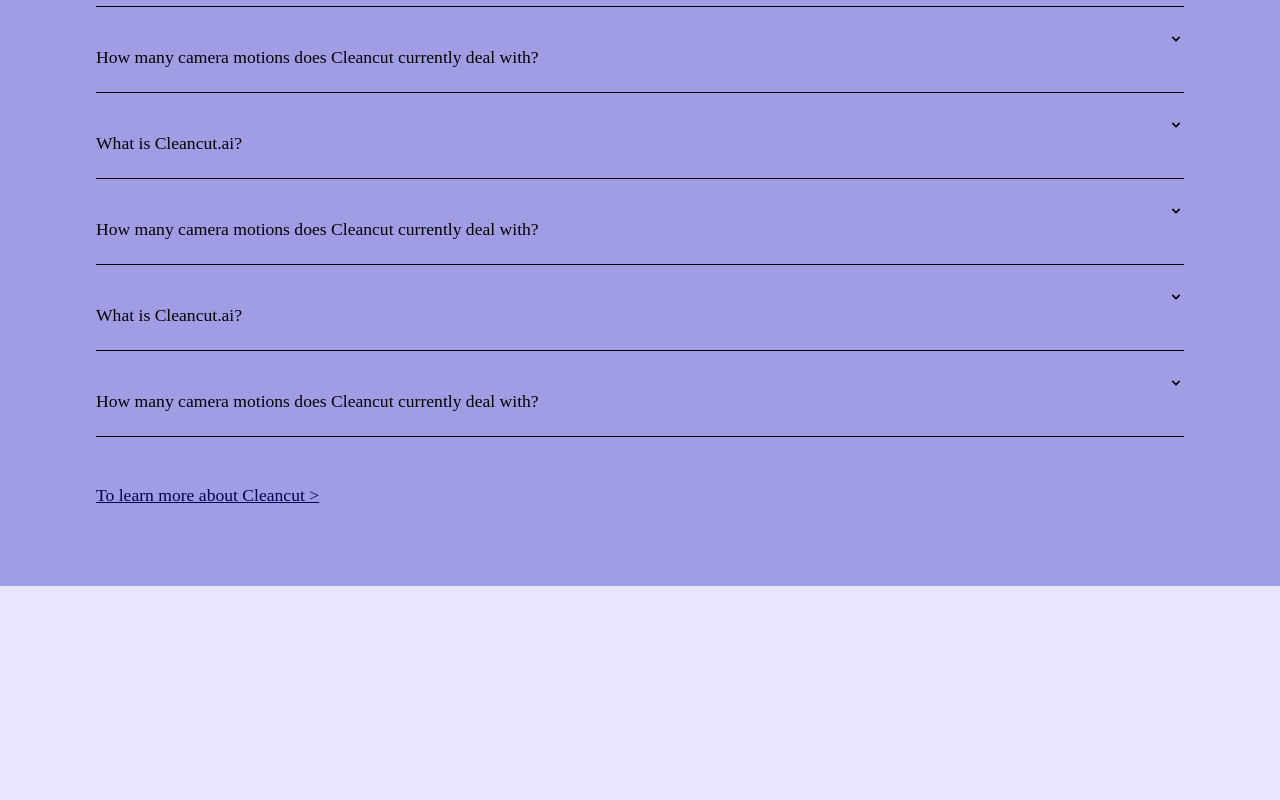
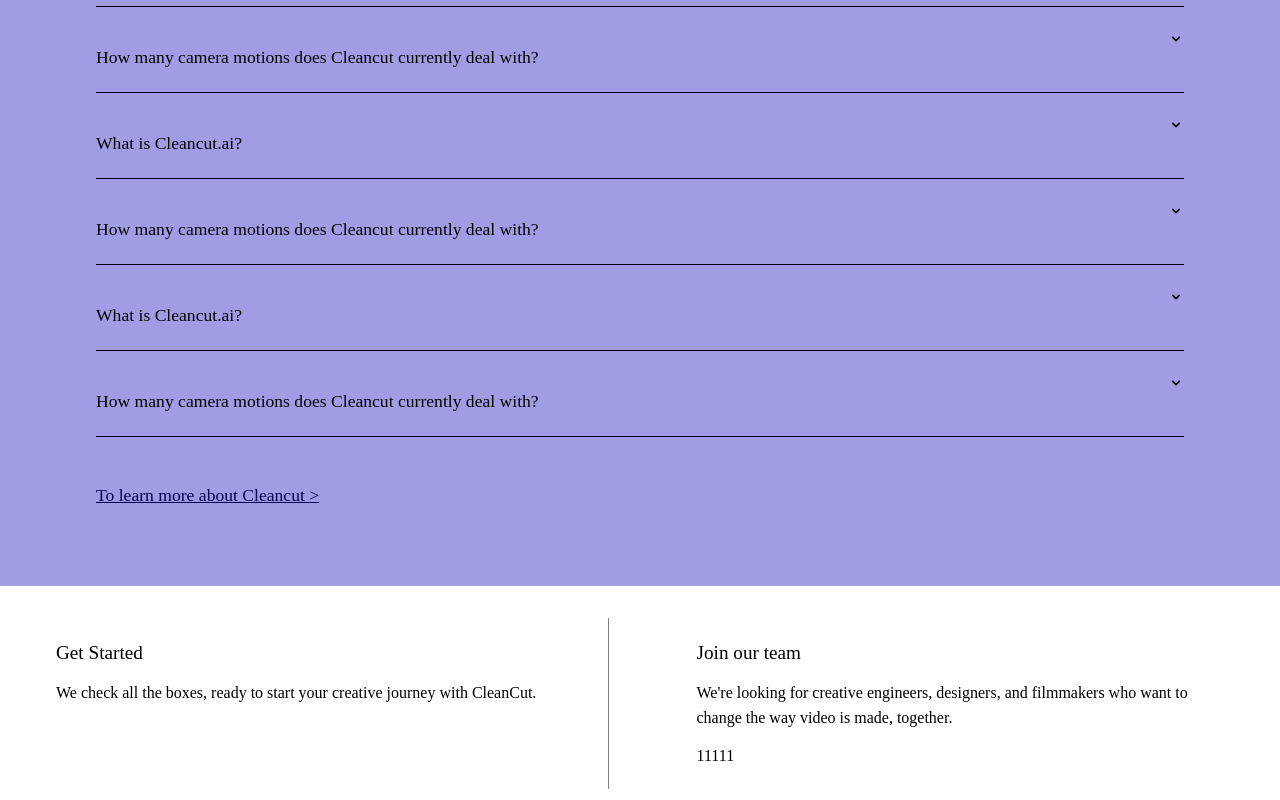
Before and after one commit to samudra-perera/cleancut.ai, a React (Create React App) app in the folder client/: page / in a window 1280 px wide. Shown: the part 1229-2029 px from the top of the page. Before the commit the page ends 1927 px from the top, so only its background shows below. Built offline with nearby package versions, Linux system fonts and the light colour scheme; a web font is replaced by a local one.

Commit message:
Created Footer Component, started prelim styling for the Footer

```diff
--- a/client/src/App.js
+++ b/client/src/App.js
@@ -1,5 +1,6 @@
 import CallToAction from "./components/CallToAction/CallToAction";
 import FAQ from "./components/FAQ/FAQ";
+import Footer from "./components/Footer/Footer";
 import NavBar from "./components/nav/NavBar";
 
 function App() {
@@ -8,6 +9,7 @@ function App() {
       <NavBar/>
       <CallToAction />
       <FAQ/>
+      <Footer/>
     </>
   );
 }
--- a/client/src/components/FAQ/FAQ.jsx
+++ b/client/src/components/FAQ/FAQ.jsx
@@ -2,15 +2,15 @@ import React from "react";
 import {
   StyledContainer,
 } from "../CallToAction/styles/CTA.styled";
-import { FAQContainer, FAQLink, FAQHeading } from "./styles/FAQ.styles";
+import { FAQContainerMain, FAQLink, FAQHeading, FAQContainerSecondary } from "./styles/FAQ.styles";
 import { QnA } from "./Questions";
 import FAQDropDown from "./FAQDropDown";
 
 const FAQ = () => {
   return (
     <>
-      <FAQContainer>
-        <StyledContainer>
+      <FAQContainerMain>
+        <FAQContainerSecondary>
           <FAQHeading>FAQs</FAQHeading>
           {
             QnA.map((question, index) => {
@@ -18,8 +18,8 @@ const FAQ = () => {
             })
           }
           <FAQLink href="http://google.com">To learn more about Cleancut {">"}</FAQLink>
-        </StyledContainer>
-      </FAQContainer>
+        </FAQContainerSecondary>
+      </FAQContainerMain>
     </>
   );
 };
--- a/client/src/components/FAQ/FAQDropDown.jsx
+++ b/client/src/components/FAQ/FAQDropDown.jsx
@@ -1,3 +1,4 @@
+//Add Smooth Slide down transition for the dropdown
 import React, { useState } from "react";
 import styled from "styled-components";
 import { StyledParagraph } from "../CallToAction/styles/CTA.styled";
@@ -18,10 +19,8 @@ const DropDownContainer = styled.div`
   cursor: pointer;
   border-bottom: 1px solid black;
 `;
-//Need to add a transition for the opening and closing of the border bottom
-const AnswerDropDown = styled(StyledParagraph)`
-`;
-//
+
+const AnswerDropDown = styled(StyledParagraph)``;
 
 const FAQDropDown = (props) => {
   const [isActive, setIsActive] = useState(false);
--- a/client/src/components/FAQ/styles/FAQ.styles.js
+++ b/client/src/components/FAQ/styles/FAQ.styles.js
@@ -1,5 +1,5 @@
 import styled from "styled-components";
-import { StyledHeading, StyledLink } from "../../CallToAction/styles/CTA.styled";
+import { StyledContainer, StyledHeading, StyledLink } from "../../CallToAction/styles/CTA.styled";
 
 const FAQLink = styled(StyledLink)`
   font-size: 1.1rem;
@@ -8,9 +8,13 @@ const FAQLink = styled(StyledLink)`
   margin-bottom: 5rem;
 `;
 
-const FAQContainer = styled.div`
+const FAQContainerMain = styled.div`
     width: 100vw;
     background-color: #A09DE4;
+`
+
+const FAQContainerSecondary = styled(StyledContainer)`
+    margin-bottom: 0rem;
 `
 
 const FAQHeading = styled(StyledHeading)`
@@ -20,4 +24,4 @@ const FAQHeading = styled(StyledHeading)`
     font-size: 4rem;
 `
 
-export { FAQContainer, FAQLink, FAQHeading };
+export { FAQContainerMain, FAQLink, FAQHeading, FAQContainerSecondary };
--- /dev/null
+++ b/client/src/components/Footer/Footer.jsx
@@ -0,0 +1,36 @@
+import React from "react";
+import {
+  FooterContainer,
+  FooterContentContainer,
+  FooterHeading,
+  FooterText,
+} from "./styles/Footer.styles";
+import { jobs } from "./JobOpenings";
+
+const Footer = () => {
+  return (
+    <FooterContainer>
+      <FooterContentContainer left={true}>
+        <FooterHeading>Get Started</FooterHeading>
+        <FooterText>
+          We check all the boxes, ready to start your creative journey with
+          CleanCut.
+        </FooterText>
+      </FooterContentContainer>
+      <FooterContentContainer>
+        <FooterHeading>Join our team</FooterHeading>
+        <FooterText>
+          We're looking for creative engineers, designers, and filmmakers who
+          want to change the way video is made, together.
+        </FooterText>
+        {
+            jobs.map((job) => {
+                return <>1</>
+            })
+        }
+      </FooterContentContainer>
+    </FooterContainer>
+  );
+};
+
+export default Footer;
--- /dev/null
+++ b/client/src/components/Footer/JobOpenings.js
@@ -0,0 +1,23 @@
+export const jobs = [
+    {
+        title: 'Tech Lead',
+        href: '#'
+    },
+    {
+        title: 'Product Designer',
+        href: '#'
+    },
+    {
+        title: 'Infrastructure/Platform Engineer',
+        href: '#'
+    },
+    {
+        title: 'Backend Engineer',
+        href: '#'
+    },
+    {
+        title: 'Video Pipeline Engineer',
+        href: '#'
+    },
+
+]
--- /dev/null
+++ b/client/src/components/Footer/styles/Footer.styles.js
@@ -0,0 +1,29 @@
+import styled from "styled-components";
+
+const FooterContainer = styled.div`
+    width: 100vw;
+    background-color: white;
+    display: flex;
+    flex-direction: row;
+`
+const FooterContentContainer = styled.div`
+    width: 50%;
+    flex-direction: column;
+    margin: 2rem;
+    padding: 1.5rem 3rem 1.5rem 1.5rem;
+    border-right: ${({ left }) => (left ? ".5px solid grey" : "none")};
+`
+
+const FooterHeading = styled.h5`
+    margin: 0;
+    font-size: 1.2rem;
+    font-weight: 400;
+`
+
+const FooterText = styled.p`
+    font-size: 1rem;
+    font-weight: 300;
+    line-height: 1.6;
+`
+
+export {FooterContainer, FooterContentContainer, FooterHeading, FooterText}
```
